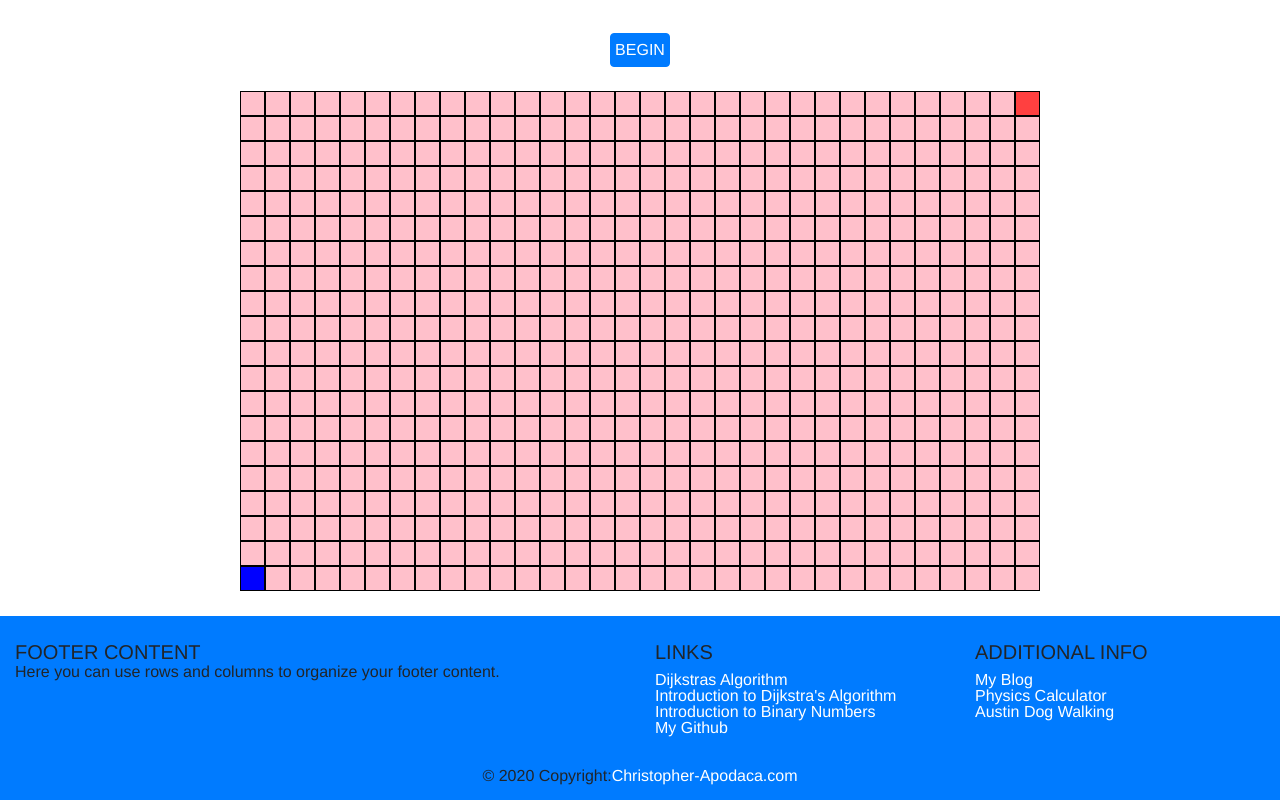
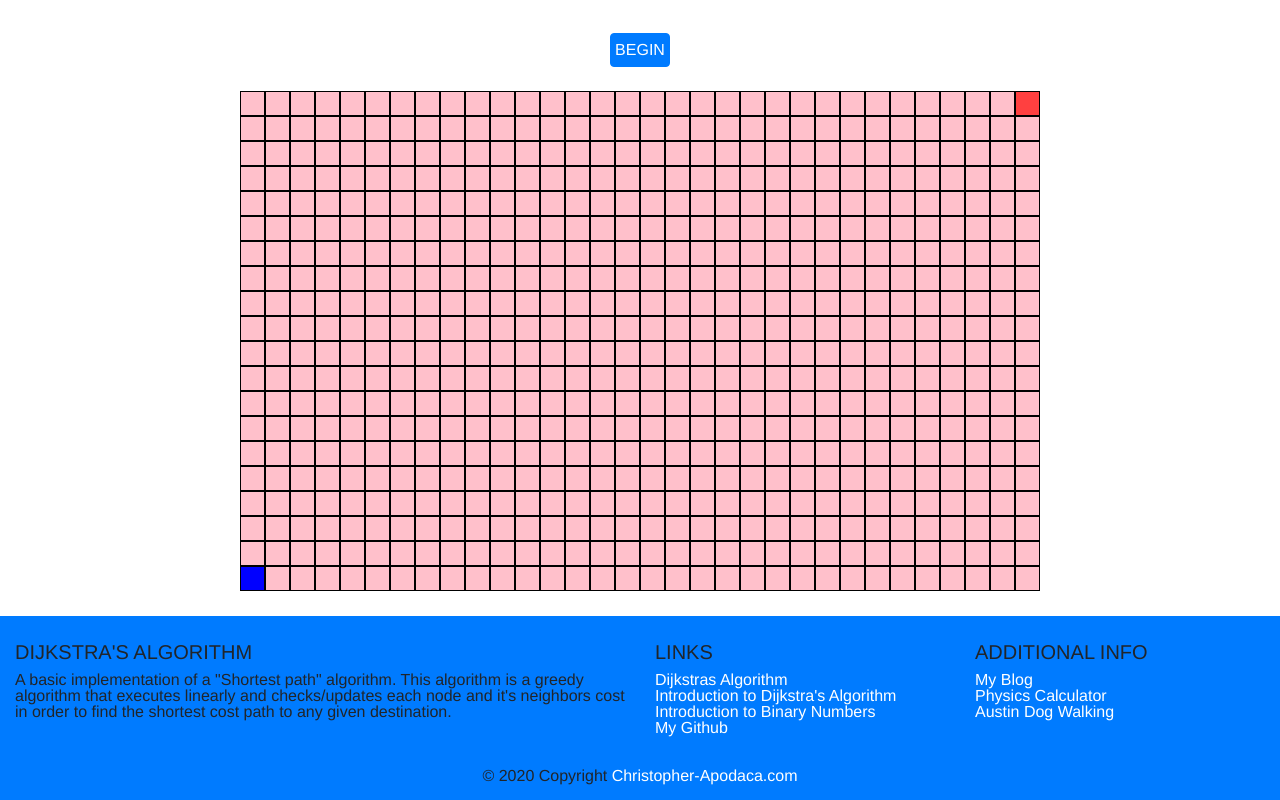
Before and after one commit to cr1tterp0wer/dijkstras_react, a React (Create React App) app: page / in a window 1280 px wide. Shown: the part 281-1081 px from the top of the page. Built offline with nearby package versions, Linux system fonts and the light colour scheme.

Commit message:
footer info

```diff
--- a/src/App.scss
+++ b/src/App.scss
@@ -9,10 +9,9 @@ body{
   font-family: "Helvetica Neue",Helvetica,Arial,sans-serif;
 }
 
-p{
-  line-height:0;
+.lh-1{
+  line-height:1;
 }
-
 a,li{
   line-height: 1;
 }
--- a/src/components/Footer.js
+++ b/src/components/Footer.js
@@ -18,8 +18,10 @@ class Footer extends React.Component{
       <div className="container-fluid text-center text-md-left">
         <div className="row">
           <div className="col-md-6 mt-md-0 mt-3">
-            <h5 className="text-uppercase">Footer Content</h5>
-            <p>Here you can use rows and columns to organize your footer content.</p>
+            <h5 className="text-uppercase">Dijkstra's Algorithm</h5>
+            <p className="lh-1">A basic implementation of a "Shortest path" algorithm. This algorithm is a greedy algorithm that executes
+            linearly and checks/updates each node and it's neighbors cost in order to find the shortest cost path to any
+            given destination.</p>
           </div>
 
           <hr className="clearfix w-100 d-md-none pb-3"/>
@@ -46,7 +48,7 @@ class Footer extends React.Component{
             <h5 className="text-uppercase">Additional Info</h5>
              <ul className="list-unstyled">
               <li>
-                <a href="https://www.christopher-apodaca.com/blog">My Blog</a>
+                <a href="https://www.christopher-apodaca.com/posts">My Blog</a>
               </li>
               <li>
                 <a href="https://critter-physicsapp.herokuapp.com/">Physics Calculator</a>
@@ -59,8 +61,8 @@ class Footer extends React.Component{
 
         </div>
       </div>
-      <div className="footer-copyright text-center py-3">© 2020 Copyright:
-        <a href="https://www.christopher-apodaca.com/">Christopher-Apodaca.com</a>
+      <div className="footer-copyright text-center py-3">© 2020 Copyright
+        <a href="https://www.christopher-apodaca.com/"> Christopher-Apodaca.com</a>
       </div>
 
     </footer>
```
